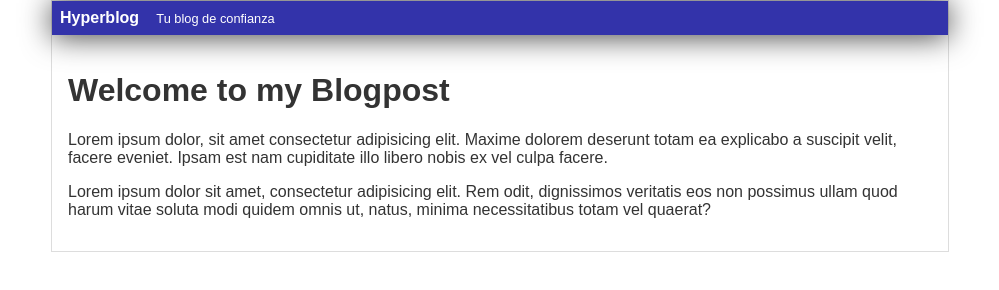
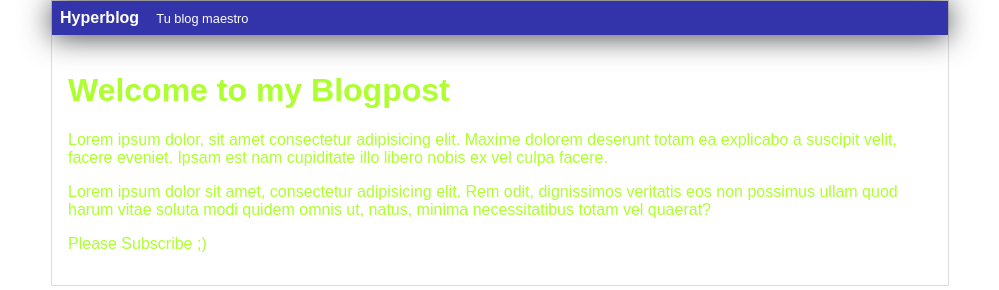
Before and after one commit to angelfguerraz/hyperblog, a plain HTML site: page index.html in a window 1280 px wide. Shown: the whole page, without its empty margins (140-1139 px from the left). Drawn offline with Linux system fonts and the light colour scheme.

Commit message:
color title and add changes

```diff
--- a/css/style.css
+++ b/css/style.css
@@ -1,7 +1,7 @@
 body {
     text-align: left;
     font-family: Arial, Helvetica, sans-serif;
-    color: #333;
+    color: greenyellow;
     font-size: 16px;
     margin: 0;
     padding: 0;
--- a/index.html
+++ b/index.html
@@ -14,7 +14,7 @@
         <div id="header">
             Hyperblog
             <span id="tagline">
-                Tu blog de confianza
+                Tu blog maestro
             </span>
         </div>
         <div id="post">
@@ -23,6 +23,9 @@
             <p>
                 Lorem ipsum dolor sit amet, consectetur adipisicing elit. Rem odit, dignissimos veritatis eos non possimus ullam quod harum vitae soluta modi quidem omnis ut, natus, minima necessitatibus totam vel quaerat?
             </p>
+            <p>
+                Please Subscribe ;)
+            </p>
         </div>
     </div>
 </body>
```
